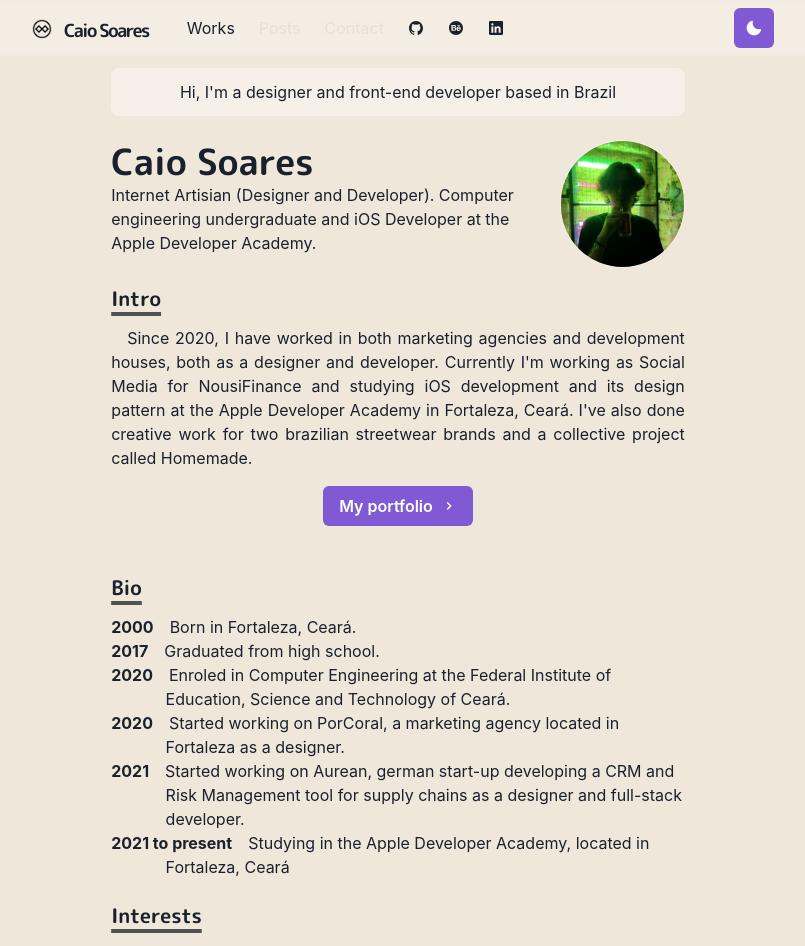
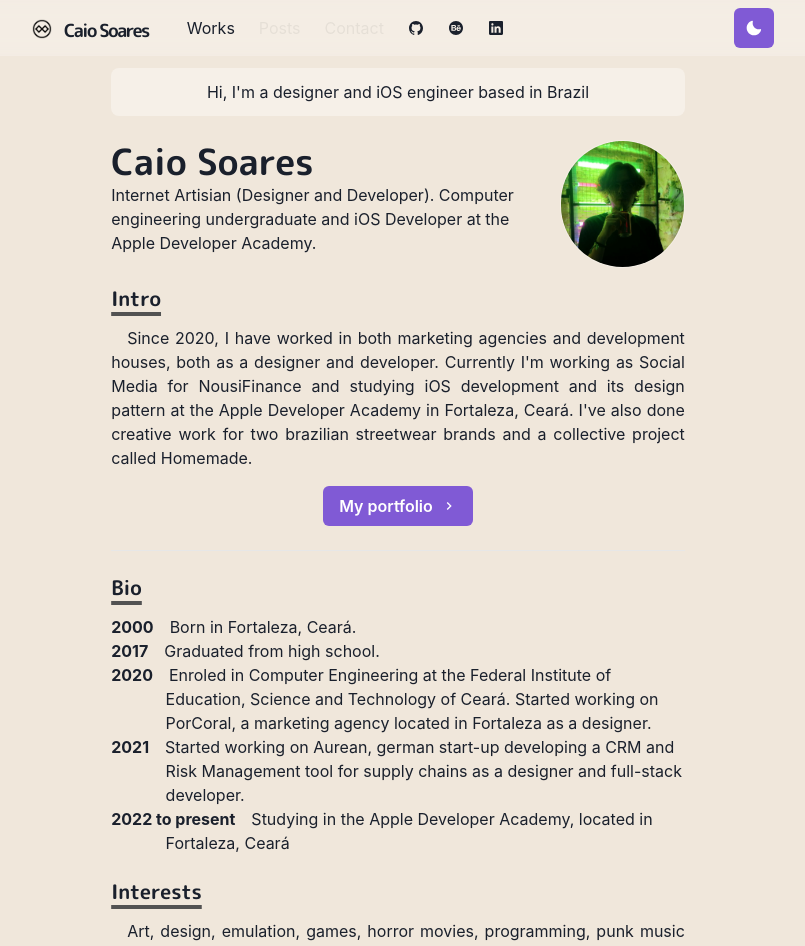
Before and after one commit to CaioFaSoares/chakram, a Next.js app: page / in a window 1280 px wide. Shown: the top 946 px of the page, without its empty margins (242-1047 px from the left). Built offline with nearby package versions, Linux system fonts and the light colour scheme.

Commit message:
Updating!

```diff
--- a/pages/index.js
+++ b/pages/index.js
@@ -17,7 +17,7 @@ const Page = () => {
             bg={useColorModeValue('whiteAlpha.500', 'whiteAlpha.200')}
             p={3} mt={3} mb={6} align="center"
             >
-                Hi, I&apos;m a designer and front-end developer based in Brazil
+                Hi, I&apos;m a designer and iOS engineer based in Brazil
             </Box>
 
             <Box display={{md:'flex'}}>
@@ -80,9 +80,6 @@ const Page = () => {
                 <BioSection>
                     <BioYear>2020</BioYear>
                     Enroled in Computer Engineering at the Federal Institute of Education, Science and Technology of Ceará.
-                </BioSection>
-                <BioSection>
-                    <BioYear>2020</BioYear>
                     Started working on PorCoral, a marketing agency located in Fortaleza as a designer.
                 </BioSection>
                 <BioSection>
@@ -90,7 +87,7 @@ const Page = () => {
                     Started working on Aurean, german start-up developing a CRM and Risk Management tool for supply chains as a designer and full-stack developer.
                 </BioSection>
                 <BioSection>
-                    <BioYear>2021 to present</BioYear>
+                    <BioYear>2022 to present</BioYear>
                     Studying in the Apple Developer Academy, located in Fortaleza, Ceará
                 </BioSection>
             </Section>
--- a/pages/works.js
+++ b/pages/works.js
@@ -75,11 +75,11 @@ const DevelopmentSection = () => {
 const Works = () => {
     return (
         <Container>
-            <GraphicalSection/>
+            <DevelopmentSection/>
             <Section delay={0.1}>
                 <Divider/>
             </Section>
-            <DevelopmentSection/>
+            <GraphicalSection/>
         </Container>
     )
 }
```
